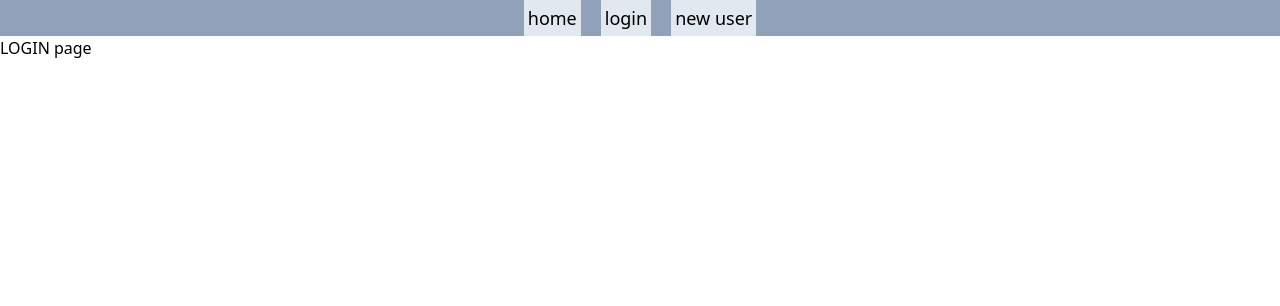
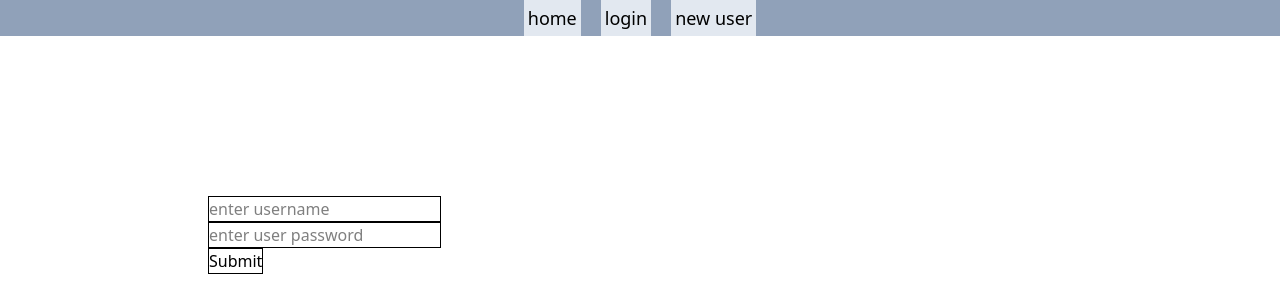
Before and after one commit to tansg1972/anauth8, a Next.js app: page /loginpage in a window 1280 px wide. Shown: the top 306 px of the page. Built offline with nearby package versions, Linux system fonts and the light colour scheme.

Commit message:
Add files via upload

```diff
--- a/src/app/loginpage/page.tsx
+++ b/src/app/loginpage/page.tsx
@@ -1,7 +1,10 @@
 import React from 'react'
+import LoginComponent from '../_components/LoginComponent'
 
 export default function page() {
   return (
-    <div>LOGIN page</div>
+    <div className='ml-52 mt-40'>
+        <LoginComponent />
+    </div>
   )
 }
```
